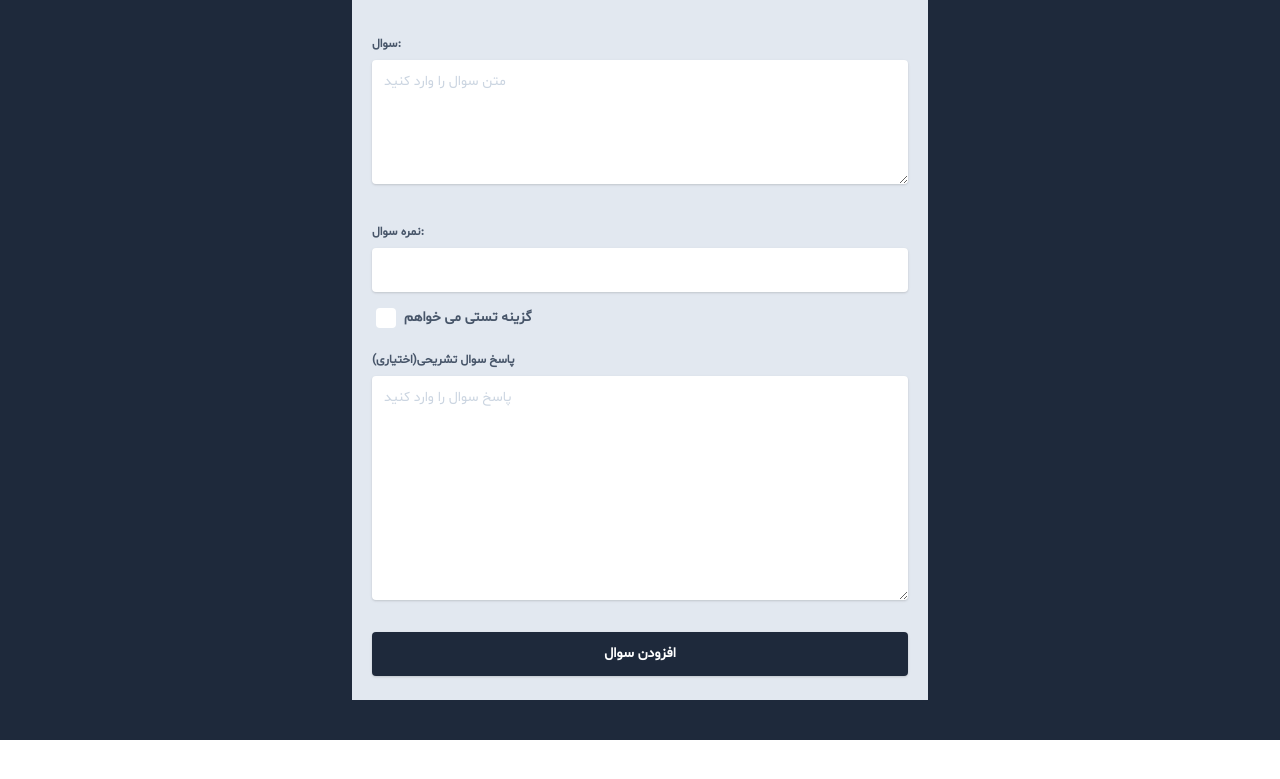
After one commit to AmirHossein-z/online-exam, a PHP site: the page made by views/dashboard/addQuestionView.php in a window 1280 px wide. The commit adds this page. Shown: the top 779 px of the page. Run offline with PHP 8.4, Linux system fonts and the light colour scheme; the template is opened without the code that fills it, so the values that code supplies are empty; some libraries are stand-ins or nearby versions.

Commit message:
question view and process for creating a question were added

```diff
--- /dev/null
+++ b/views/dashboard/addQuestionView.php
@@ -0,0 +1,121 @@
+<div class="flex-auto px-4 lg:px-10 py-10 pt-0 w-full bg-blueGray-800">
+    <form action="<?php echo URL . 'dashboard/add_one_question' ?>" method="post"
+        class="max-w-xl grid mx-auto bg-blueGray-200 p-5">
+        <div class="relative w-full my-4">
+            <label class="block text-blueGray-600 text-xs font-bold mb-2" htmlFor="question_info">
+                سوال:
+            </label>
+            <textarea name="question_info" id="question_info" cols="30" rows="5" required
+                class="border-0 px-3 py-3 placeholder-blueGray-300 text-blueGray-600 bg-white rounded text-sm shadow focus:outline-none focus:ring w-full ease-linear transition-all duration-150"
+                placeholder="متن سوال را وارد کنید"></textarea>
+        </div>
+        <div class="relative w-full my-4">
+            <div>
+                <label class="block text-blueGray-600 text-xs font-bold mb-2" htmlFor="grade">نمره سوال: </label>
+                <input type="number" name="grade" id="grade" required
+                    class="border-0 px-3 py-3 placeholder-blueGray-300 text-blueGray-600 bg-white rounded text-sm shadow focus:outline-none focus:ring w-full ease-linear transition-all duration-150" />
+            </div>
+        </div>
+        <div>
+            <label class="inline-flex items-center cursor-pointer"><input type="checkbox" id="toggle_checkbox"
+                    name="is_multi_choice_option"
+                    class="form-checkbox border-0 rounded text-blueGray-700 ml-1 w-5 h-5 ease-linear transition-all duration-150" /><span
+                    class="ml-2 text-sm font-semibold text-blueGray-600">گزینه تستی می خواهم</span></label>
+        </div>
+        <div class="relative w-full my-4 hidden">
+            <div>
+                <label class="block text-blueGray-600 text-xs font-bold mb-2" htmlFor="number_questions">
+                    تعداد گزینه ها
+                </label>
+                <input type="number" name="number_questions" id="number_questions" min="2" max="6"
+                    class="border-0 px-3 py-3 placeholder-blueGray-300 text-blueGray-600 bg-white rounded text-sm shadow focus:outline-none focus:ring w-full ease-linear transition-all duration-150" />
+            </div>
+            <div class="text-center mt-6">
+                <button
+                    class="bg-blueGray-800 text-white active:bg-blueGray-600 text-sm font-bold px-6 py-3 rounded shadow hover:shadow-lg outline-none focus:outline-none mr-1 mb-1 ease-linear transition-all duration-150"
+                    type="button" id="add_option_btn">افزودن گزینه</button>
+            </div>
+        </div>
+        <div class="relative w-full my-4" id="option_descriptive">
+            <label class="block text-blueGray-600 text-xs font-bold mb-2" htmlFor="option_descriptive">
+                پاسخ سوال تشریحی(اختیاری)
+            </label>
+            <textarea name="option_descriptive" id="option_info_descriptive" cols="30" rows="10"
+                class="border-0 px-3 py-3 placeholder-blueGray-300 text-blueGray-600 bg-white rounded text-sm shadow focus:outline-none focus:ring w-full ease-linear transition-all duration-150"
+                placeholder="پاسخ سوال را وارد کنید"></textarea>
+        </div>
+        <div class="relative w-full my-4 hidden" id="option_multi_choice">
+        </div>
+
+        <div class="text-center mt-2">
+            <button
+                class="bg-blueGray-800 text-white active:bg-blueGray-600 text-sm font-bold px-6 py-3 rounded shadow hover:shadow-lg outline-none focus:outline-none mr-1 mb-1 w-full ease-linear transition-all duration-150"
+                type="submit">
+                افزودن سوال
+            </button>
+        </div>
+    </form>
+</div>
+<script>
+    const option_descriptive = document.querySelector("#option_descriptive");
+    const option_multi_choice = document.querySelector("#option_multi_choice");
+    const toggle_checkbox = document.querySelector("#toggle_checkbox");
+    const add_option_btn = document.querySelector("#add_option_btn");
+    const number_questions = document.querySelector("#number_questions");
+    const MAX_OPTION_MULTI_CHOICE = 6;
+    const MIN_OPTION_MULTI_CHOICE = 2;
+    let option_list_values = {};
+
+    const toggleOptionType = (status) => {
+        if (status) {
+            option_descriptive.innerHTML = "";
+            option_multi_choice.classList.remove("hidden");
+            number_questions.parentNode.parentNode.classList.remove("hidden");
+        } else {
+            option_descriptive.innerHTML = `
+                <label class="block text-blueGray-600 text-xs font-bold mb-2" htmlFor="option_descriptive">
+                    پاسخ سوال تشریحی(اختیاری)
+                </label>
+                <textarea name="option_descriptive" id="option_info_descriptive" cols="30" rows="10"
+                    class="border-0 px-3 py-3 placeholder-blueGray-300 text-blueGray-600 bg-white rounded text-sm shadow focus:outline-none focus:ring w-full ease-linear transition-all duration-150"
+                    placeholder="پاسخ سوال را وارد کنید"></textarea>
+                `;
+
+            option_multi_choice.innerHTML = "";
+            number_questions.parentNode.parentNode.classList.add("hidden");
+        }
+    }
+
+    const add_option = (e) => {
+        const number = parseInt(number_questions.value);
+        if (number >= MIN_OPTION_MULTI_CHOICE && number <= MAX_OPTION_MULTI_CHOICE) {
+            option_multi_choice.innerHTML = "";
+            for (let i = 0; i < number; i++) {
+                option_multi_choice.innerHTML += `
+                    <div class="relative w-full my-4">
+                        <label class="block text-blueGray-600 text-xs font-bold mb-2">
+                            گزینه:
+                        </label>
+                        <textarea name="option_multi[${i}]" cols="30" rows="5"
+                            class="border-0 px-3 py-3 placeholder-blueGray-300 text-blueGray-600 bg-white rounded text-sm shadow focus:outline-none focus:ring w-full ease-linear transition-all duration-150"
+                            placeholder="پاسخ سوال را وارد کنید"></textarea>
+                        <label class="inline-flex items-center cursor-pointer mt-3"><input type="radio"
+                                name="check_correct_option" value="${i}"
+                                class="form-checkbox border-0 rounded text-blueGray-700 ml-1 w-5 h-5 ease-linear transition-all duration-150" /><span
+                                class="ml-2 text-sm font-semibold text-blueGray-600">این گزینه درست است</span></label>
+                    </div>
+                `;
+            }
+        } else {
+            alert("حداکثر می توانید" + MAX_OPTION_MULTI_CHOICE + "گزینه اضافه کنید");
+        }
+    }
+
+    toggle_checkbox.addEventListener("change", (e) =>
+        toggleOptionType(e.target.checked)
+    );
+
+    add_option_btn.addEventListener("click", add_option);
+
+
+</script>
```
Also changed, not shown: app/app.php (+12 -0 lines), app/controllers/questionController.php (added, +55 -0 lines), app/models/optionModel.php (added, +31 -0 lines), app/models/questionModel.php (added, +52 -0 lines).
